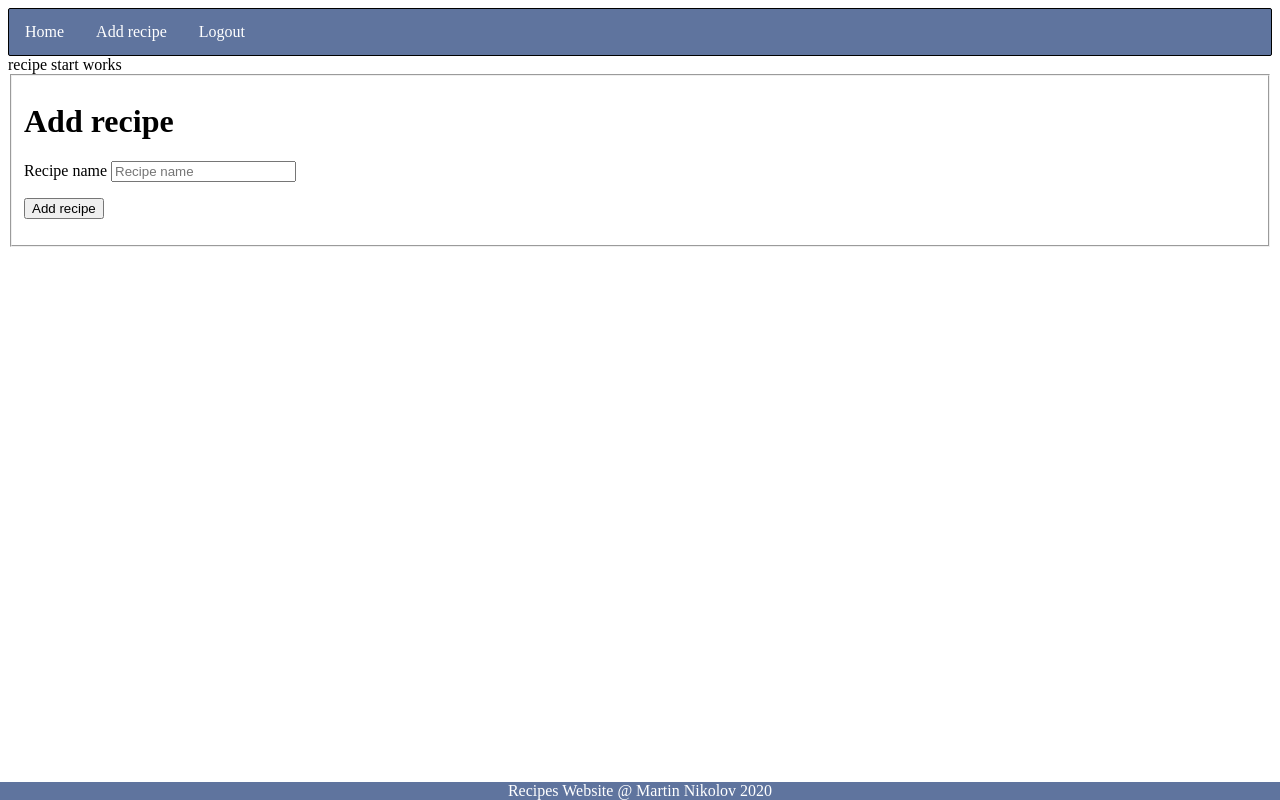
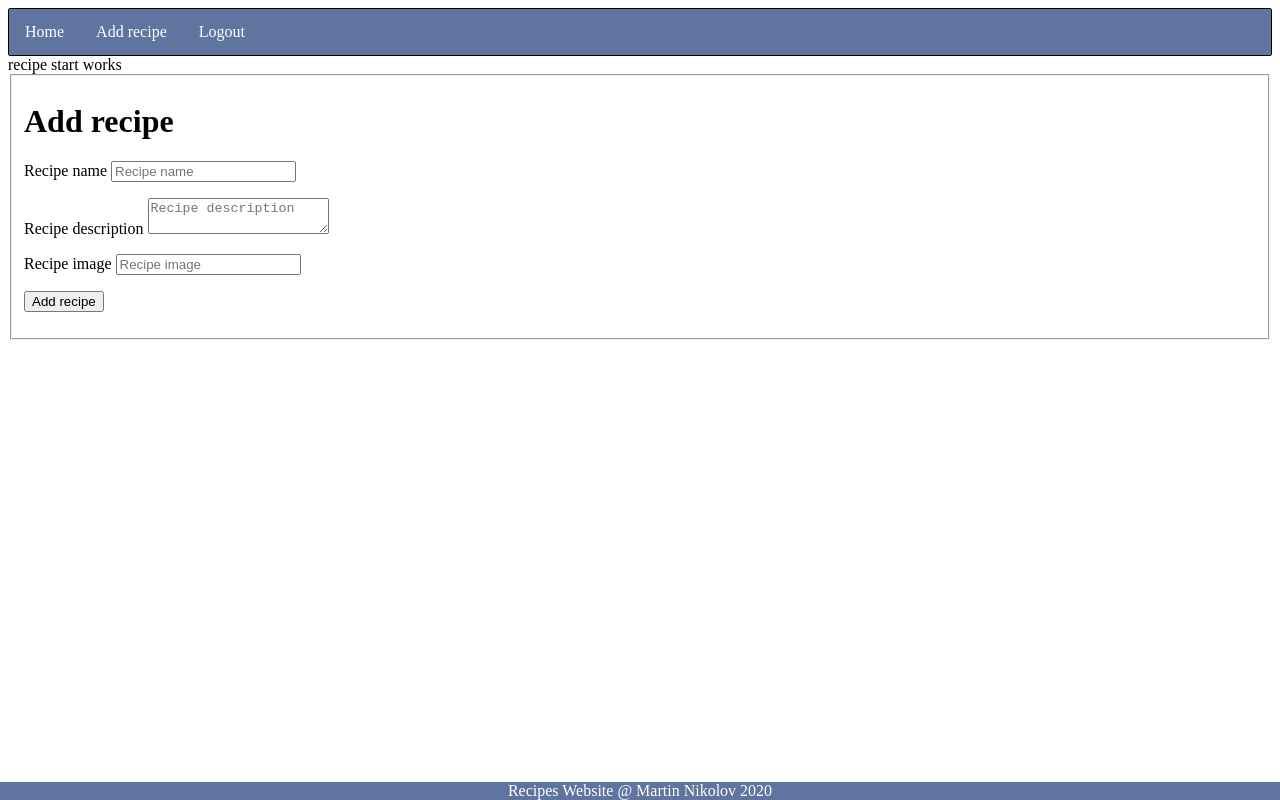
Before and after one commit to martinnikolov93/recipes--vue, a Vue app: page /recipe/add-recipe in a window 1280 px wide. Built offline with nearby package versions, Linux system fonts and the light colour scheme; sample sign-in values are in the browser's storage.

Commit message:
Added more fields to recipes

```diff
--- a/src/components/recipes/AddRecipe.vue
+++ b/src/components/recipes/AddRecipe.vue
@@ -4,6 +4,7 @@
       <fieldset>
         <h1>Add recipe</h1>
 
+        <p>
           <label for="recipe-name">
             <span>
               Recipe name
@@ -16,7 +17,35 @@
             id="recipe-name"
             placeholder="Recipe name"
           />
-
+        </p>
+        <p>
+          <label for="recipe-description">
+            <span>
+              Recipe description
+            </span>
+          </label>
+          <textarea
+            v-model="recipeDescr"
+            type="textarea"
+            name="recipe-description"
+            id="recipe-description"
+            placeholder="Recipe description"
+          ></textarea>
+        </p>
+        <p>
+          <label for="recipe-img">
+            <span>
+              Recipe image
+            </span>
+          </label>
+          <input
+            v-model="recipeImg"
+            type="text"
+            name="recipe-img"
+            id="recipe-img"
+            placeholder="Recipe image"
+          />
+        </p>
         <p>
           <button>Add recipe</button>
         </p>
@@ -32,9 +61,11 @@ export default {
   props: {
     isAuth: Boolean,
   },
-  data: function () {
+  data: function() {
     return {
       recipeName: "",
+      recipeDescr: "",
+      recipeImg: "",
     };
   },
   name: "AddRecipe",
@@ -42,9 +73,13 @@ export default {
     this.$emit("onAuth", localStorage.getItem("token") !== null);
   },
   methods: {
-      onSubmit(){
-          this.addRecipe({name: this.recipeName});
-      }
+    onSubmit() {
+      this.addRecipe({
+        name: this.recipeName,
+        recipeDescr: this.recipeDescr,
+        recipeImg: this.recipeImg,
+      });
+    },
   },
   mixins: [recipesMixin],
 };
--- a/src/components/recipes/RecipeDetails.vue
+++ b/src/components/recipes/RecipeDetails.vue
@@ -3,6 +3,8 @@
     recipe details works
     <div>Recipe ID: {{recipeId}}</div>
     <div>Recipe Name: {{selectedRecipe.name}}</div>
+    <div>Recipe Description: {{selectedRecipe.recipeDescr}}</div>
+    <div><img v-bind:src="selectedRecipe.recipeImg" /> </div>
     <router-link :to="recipeId | recipeEditLink">Edit</router-link>
   </div>
 </template>
@@ -18,7 +20,6 @@ export default {
   data: function () {
     return {
         recipeId: this.$route.params.id,
-        recipe: {},
     };
   },
   beforeCreate() {
--- a/src/components/recipes/RecipeEdit.vue
+++ b/src/components/recipes/RecipeEdit.vue
@@ -5,7 +5,7 @@
 
     <form @submit.prevent="onSubmit">
       <fieldset>
-        <p class="field field-icon">
+        <p>
           <label for="recipe-name">
             <span>
               Recipe name:
@@ -18,7 +18,34 @@
             id="recipe-name"
           />
         </p>
-
+        <p>
+          <label for="recipe-description">
+            <span>
+              Recipe description
+            </span>
+          </label>
+          <textarea
+            v-model="selectedRecipe.recipeDescr"
+            type="textarea"
+            name="recipe-description"
+            id="recipe-description"
+            placeholder="Recipe description"
+          ></textarea>
+        </p>
+        <p>
+          <label for="recipe-img">
+            <span>
+              Recipe image
+            </span>
+          </label>
+          <input
+            v-model="selectedRecipe.recipeImg"
+            type="text"
+            name="recipe-img"
+            id="recipe-img"
+            placeholder="Recipe image"
+          />
+        </p>
         <p>
           <button>Edit</button>
         </p>
--- a/src/mixins/recipes-mixin.js
+++ b/src/mixins/recipes-mixin.js
@@ -44,7 +44,7 @@ export default {
             try {
                 console.log(recipeId, recipeData)
                 await axiosDb.put(`recipes/${recipeId}.json`, recipeData).then(() => {
-                    this.$router.push(`/recipe/${recipeId}`)
+                    this.$router.push({ name: 'recipe-details', params: { id: recipeId }})
                 })
             } catch(err) {
                 console.log(err);
```
Lines whose indentation alone changed are shown as unchanged.
